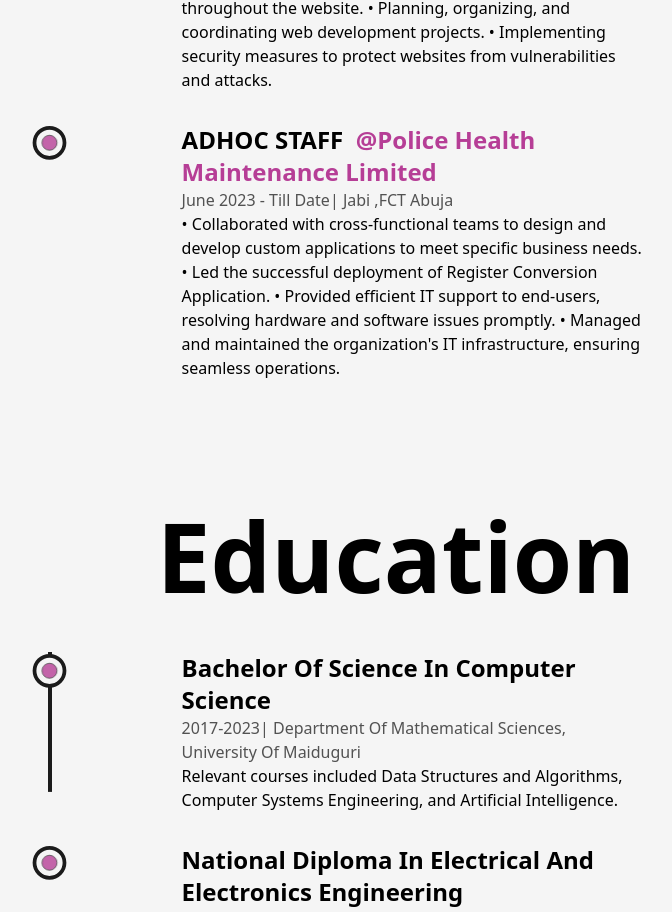
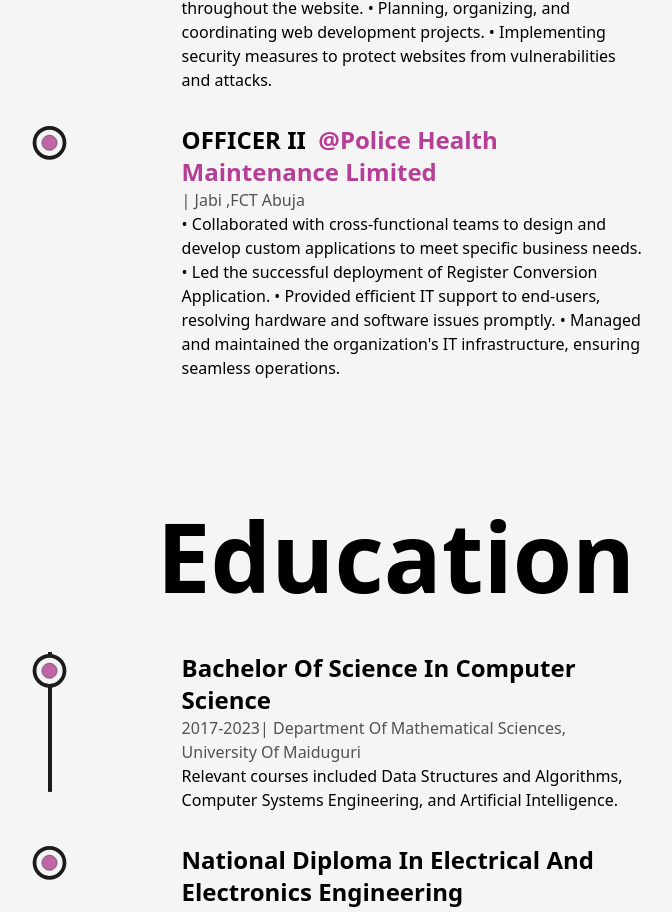
Before and after one commit to nurmuhass/nurmuhass.dev, a Next.js app: page /about in a window 1280 px wide. Shown: the part 3000-3912 px from the top of the page, without its empty margins (244-916 px from the left). Built offline with nearby package versions, Linux system fonts and the light colour scheme.

Commit message:
Update Experience.js

```diff
--- a/src/components/Experience.js
+++ b/src/components/Experience.js
@@ -77,8 +77,9 @@ work="•	Proficient in both front-end and back-end development.
 
 <Details
 
-            position="ADHOC STAFF" company="Police Health Maintenance Limited "
-            time="June 2023 - Till Date" companyLink="https://www.phmlnigeria.com/" address="Jabi ,FCT Abuja "
+            position="OFFICER II" company="Police Health Maintenance Limited "
+            time=""
+               companyLink="https://www.phmlnigeria.com/" address="Jabi ,FCT Abuja "
             work="•	Collaborated with cross-functional teams to design and develop custom applications to meet specific business needs.
             •	Led the successful deployment of  Register Conversion Application.
             •	Provided efficient IT support to end-users, resolving hardware and software issues promptly.
```
